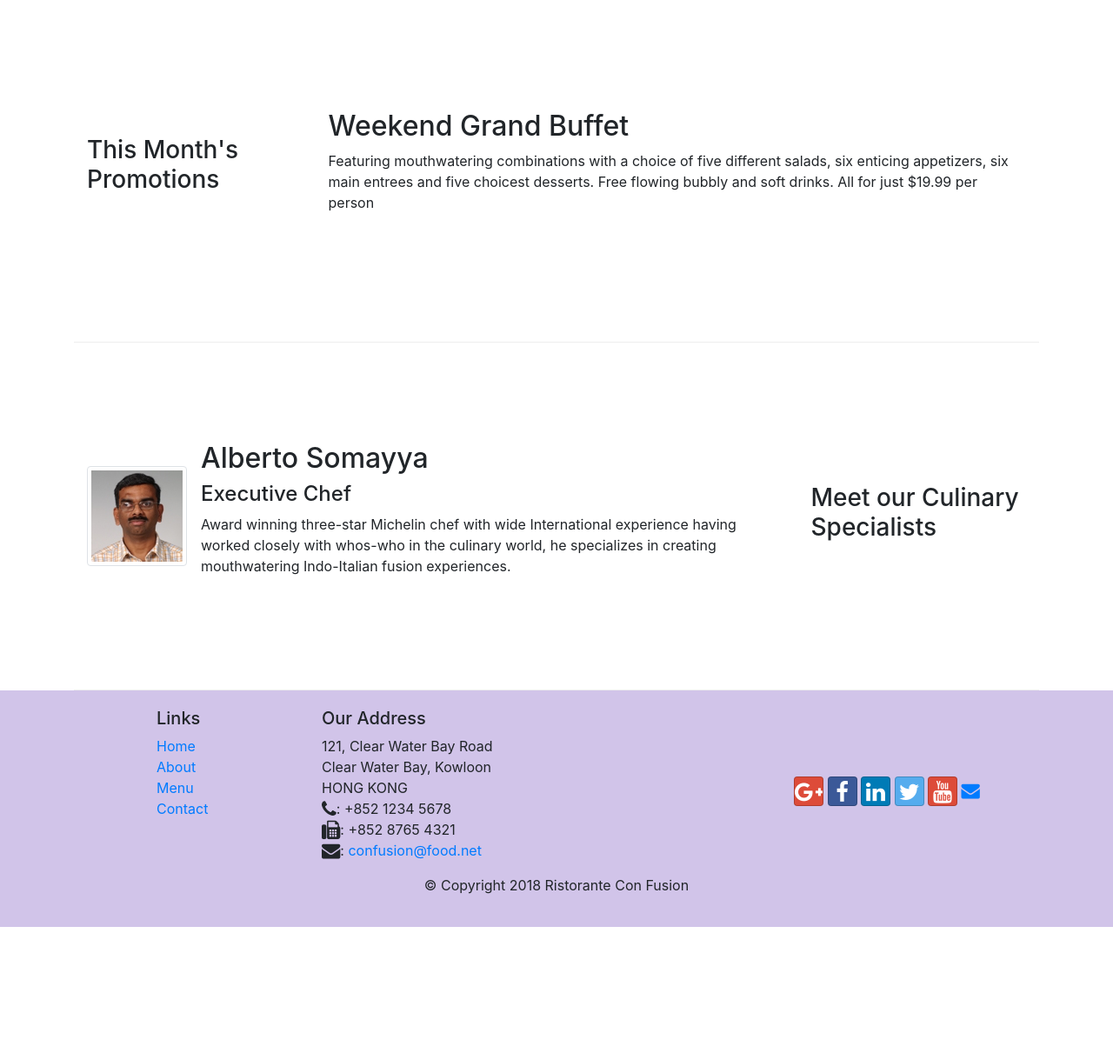
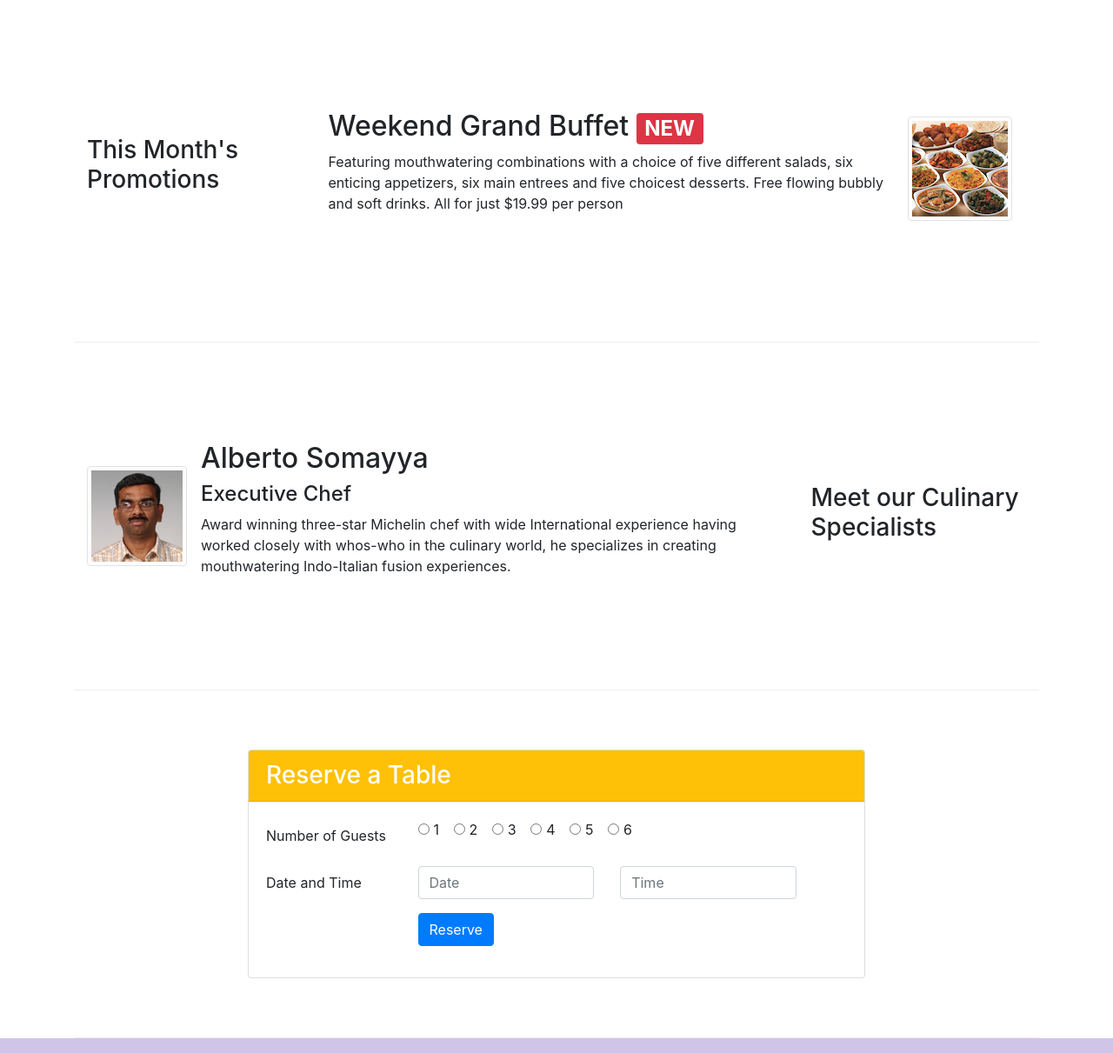
Before and after one commit to ovipopnz/bootstrap-init, a website: page conFusion/index.html in a window 1280 px wide. Shown: the part 740-1951 px from the top of the page at 87% size. Before the commit the page ends 1806 px from the top, so only its background shows below. Drawn offline with nearby package versions, Linux system fonts and the light colour scheme.

Commit message:
assignment 2

```diff
--- a/conFusion/index.html
+++ b/conFusion/index.html
@@ -25,10 +25,13 @@
         <a class="navbar-brand mr-auto" href="#"><img src="img/logo.png" height="30" width="41" alt="logo"></a>
         <div class="collapse navbar-collapse" id="Navbar">
             <ul class="navbar-nav mr-auto">
-                <li class="nav-item active"><a class="nav-link" href="#"><span class="fa fa-home fa-lg"></span> Home</a></li>
-                <li class="nav-item"><a class="nav-link" href="./aboutus.html"><span class="fa fa-info fa-lg"></span> About</a></li>
+                <li class="nav-item active"><a class="nav-link" href="#"><span class="fa fa-home fa-lg"></span> Home</a>
+                </li>
+                <li class="nav-item"><a class="nav-link" href="./aboutus.html"><span class="fa fa-info fa-lg"></span>
+                    About</a></li>
                 <li class="nav-item"><a class="nav-link" href="#"><span class="fa fa-list fa-lg"></span> Menu</a></li>
-                <li class="nav-item"><a class="nav-link" href="./contactus.html"><span class="fa fa-address-card fa-lg"></span> Contact</a></li>
+                <li class="nav-item"><a class="nav-link" href="./contactus.html"><span
+                        class="fa fa-address-card fa-lg"></span> Contact</a></li>
             </ul>
         </div>
     </div>
@@ -41,9 +44,14 @@
                 <p>We take inspiration from the World's best cuisines, and create a unique fusion experience. Our
                     lipsmacking creations will tickle your culinary senses!</p>
             </div>
-            <div class="col-12 col-sm align-self-center">
+            <div class="col-12 col-sm-3 align-self-center">
                 <img src="img/logo.png" class="img-fluid" alt="logo">
             </div>
+
+            <div class="col-12 col-sm-3 align-self-center">
+                <a href="#ReserveATable" role="button" class="btn btn-warning btn-lg btn-block">Reserve Table</a>
+            </div>
+
         </div>
     </div>
 </header>
@@ -57,8 +65,10 @@
             <div class="media">
                 <img class="d-flex mr-3 img-thumbnail align-self-center" src="img/uthappizza.png" alt="uthappizza">
                 <div class="media-body">
-                    <h2 class="mt-0">Uthappizza <span class="badge badge-danger">HOT</span> <span class="badge badge-pill badge-secondary">$4.99</span> </h2>
-                    <p class="d-none d-sm-block">A unique combination of Indian Uthappam (pancake) and Italian pizza, topped with Cerignola
+                    <h2 class="mt-0">Uthappizza <span class="badge badge-danger">HOT</span> <span
+                            class="badge badge-pill badge-secondary">$4.99</span></h2>
+                    <p class="d-none d-sm-block">A unique combination of Indian Uthappam (pancake) and Italian pizza,
+                        topped with Cerignola
                         olives, ripe
                         vine cherry tomatoes, Vidalia onion, Guntur chillies and Buffalo Paneer.</p>
 
@@ -74,10 +84,17 @@
             <h3>This Month's Promotions</h3>
         </div>
         <div class="col col-sm col-md">
-            <h2>Weekend Grand Buffet</h2>
-            <p>Featuring mouthwatering combinations with a choice of five different salads, six enticing appetizers, six
-                main entrees and five choicest desserts. Free flowing bubbly and soft drinks. All for just $19.99 per
-                person </p>
+            <div class="media">
+                <div class="media-body">
+                    <h2 class="mt-0">Weekend Grand Buffet <span class="badge badge-danger">NEW</span></h2>
+                    <p class="d-none d-sm-block">Featuring mouthwatering combinations with a choice of five different
+                        salads, six enticing appetizers, six
+                        main entrees and five choicest desserts. Free flowing bubbly and soft drinks. All for just
+                        $19.99 per
+                        person </p>
+                </div>
+                <img class="d-flex mr-3 img-thumbnail align-self-center" src="img/buffet.png" alt="buffet">
+            </div>
         </div>
     </div>
 
@@ -91,9 +108,67 @@
                 <div class="media-body">
                     <h2 class="mt-0">Alberto Somayya</h2>
                     <h4>Executive Chef</h4>
-                    <p class="d-none d-sm-block">Award winning three-star Michelin chef with wide International experience having worked closely with
+                    <p class="d-none d-sm-block">Award winning three-star Michelin chef with wide International
+                        experience having worked closely with
                         whos-who in the culinary world, he specializes in creating mouthwatering Indo-Italian fusion
                         experiences. </p>
+                </div>
+            </div>
+        </div>
+    </div>
+
+    <div class="row row-content justify-content-center" id="ReserveATable">
+        <div class="col-12 col-sm-8 align-self-center">
+            <div class="card">
+                <h3 class="card-header bg-warning text-white">Reserve a Table</h3>
+                <div class="card-body">
+                    <form>
+                        <div class="form-group row">
+                            <label for="guests1" class="col-12 col-sm-3 col-form-label">Number of Guests</label>
+                            <div class="col-sm-9">
+                                <div class="form-check form-check-inline">
+                                    <input class="form-check-input" type="radio" name="guests" id="guests1" value="">
+                                    <label class="form-check-label" for="guests1">1</label>
+                                </div>
+                                <div class="form-check form-check-inline">
+                                    <input class="form-check-input" type="radio" name="guests" id="guests2" value="">
+                                    <label class="form-check-label" for="guests2">2</label>
+                                </div>
+                                <div class="form-check form-check-inline">
+                                    <input class="form-check-input" type="radio" name="guests" id="guests3" value="">
+                                    <label class="form-check-label" for="guests3">3</label>
+                                </div>
+                                <div class="form-check form-check-inline">
+                                    <input class="form-check-input" type="radio" name="guests" id="guests4" value="">
+                                    <label class="form-check-label" for="guests4">4</label>
+                                </div>
+                                <div class="form-check form-check-inline">
+                                    <input class="form-check-input" type="radio" name="guests" id="guests5" value="">
+                                    <label class="form-check-label" for="guests5">5</label>
+                                </div>
+                                <div class="form-check form-check-inline">
+                                    <input class="form-check-input" type="radio" name="guests" id="guests6" value="">
+                                    <label class="form-check-label" for="guests6">6</label>
+                                </div>
+                            </div>
+                        </div>
+                        <div class="form-group row">
+                            <label for="date" class="col-12 col-sm-3 col-form-label">Date and Time</label>
+                            <div class="col-12 col-sm-4">
+                                <input type="text" class="form-control" id="date" name="date"
+                                       placeholder="Date">
+                            </div>
+                            <div class="col-12 col-sm-4">
+                                <input type="text" class="form-control" id="time" name="time"
+                                       placeholder="Time">
+                            </div>
+                        </div>
+                        <div class="form-group row">
+                            <div class="offset-sm-3 col-sm-8">
+                                <button type="submit" class="btn btn-primary">Reserve</button>
+                            </div>
+                        </div>
+                    </form>
                 </div>
             </div>
         </div>
@@ -125,11 +200,16 @@
             </div>
             <div class="col-12 col-sm-4 align-self-center">
                 <div class="text-center">
-                    <a class="btn btn-social-icon btn-google" href="http://google.com/+"><i class="fa fa-google-plus fa-lg"></i></a>
-                    <a class="btn btn-social-icon btn-facebook" href="http://www.facebook.com/profile.php?id="><i class="fa fa-facebook fa-lg"></i></a>
-                    <a class="btn btn-social-icon btn-linkedin" href="http://www.linkedin.com/in/"><i class="fa fa-linkedin fa-lg"></i></a>
-                    <a class="btn btn-social-icon btn-twitter" href="http://twitter.com/"><i class="fa fa-twitter fa-lg"></i></a>
-                    <a class="btn btn-social-icon btn-google" href="http://youtube.com/"><i class="fa fa-youtube fa-lg"></i></a>
+                    <a class="btn btn-social-icon btn-google" href="http://google.com/+"><i
+                            class="fa fa-google-plus fa-lg"></i></a>
+                    <a class="btn btn-social-icon btn-facebook" href="http://www.facebook.com/profile.php?id="><i
+                            class="fa fa-facebook fa-lg"></i></a>
+                    <a class="btn btn-social-icon btn-linkedin" href="http://www.linkedin.com/in/"><i
+                            class="fa fa-linkedin fa-lg"></i></a>
+                    <a class="btn btn-social-icon btn-twitter" href="http://twitter.com/"><i
+                            class="fa fa-twitter fa-lg"></i></a>
+                    <a class="btn btn-social-icon btn-google" href="http://youtube.com/"><i
+                            class="fa fa-youtube fa-lg"></i></a>
                     <a href="mailto:"><i class="fa fa-envelope fa-lg"></i></a>
                 </div>
             </div>
```
